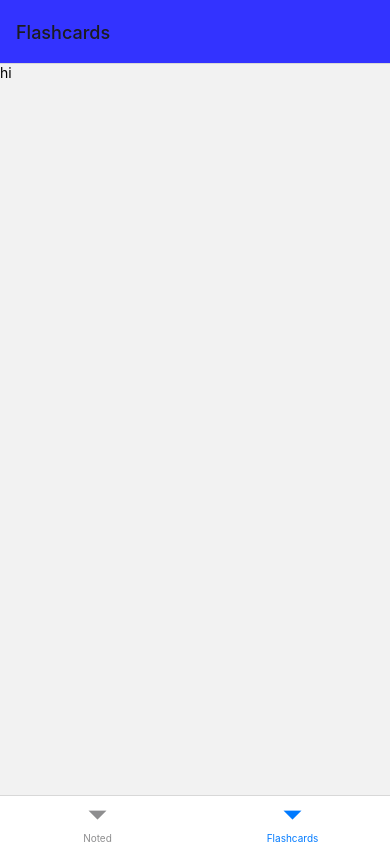
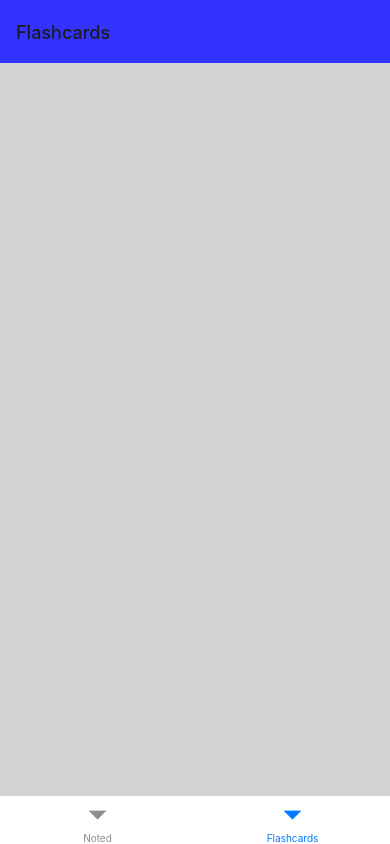
Before and after one commit to redgerxu/noted, a React Native app: screen /flashcards in a window 390 px wide. Built offline with nearby package versions, Linux system fonts and the light colour scheme.

Commit message:
basically done

```diff
--- /dev/null
+++ b/components/Flashcard.tsx
@@ -0,0 +1,36 @@
+import React, { useState } from "react";
+import { StyleSheet, Text, TouchableOpacity, View } from "react-native";
+
+export default function Flashcard({
+  front,
+  back,
+}: {
+  front: string;
+  back: string;
+}) {
+  const [flipped, setFlipped] = useState(false);
+
+  const onPress = () => {
+    setFlipped(!flipped);
+  };
+
+  return (
+    <TouchableOpacity onPress={onPress} style={styles.card}>
+      {flipped ? <Text>{back}</Text> : <Text>{front}</Text>}
+    </TouchableOpacity>
+  );
+}
+
+const styles = StyleSheet.create({
+  card: {
+    flex: 1,
+    alignItems: "center",
+    justifyContent: "center",
+    backgroundColor: "#fff",
+    borderWidth: 1,
+    borderRadius: 8,
+    width: 200,
+    height: 130,
+    marginBottom: 10,
+  },
+});
--- a/components/Flashcards.tsx
+++ b/components/Flashcards.tsx
@@ -1,27 +1,64 @@
-import { DefaultRoot } from "@/extra/globals";
-import React, { useEffect, useState } from "react";
-import { Text } from "react-native";
+import { FolderContext } from "@/App";
+import React, { useContext, useEffect, useState } from "react";
+import { ScrollView, StyleSheet, Text, View } from "react-native";
+import Flashcard from "./Flashcard";
+
+const extract = (text: string) => {
+  const regex = /^Definition:\s*(\S+)\s*-\s*(\S+)$/;
+
+  const match = text.match(regex);
+
+  return match ? [match[1], match[2]] : [];
+};
 
 export default function Flashcards() {
-  const [rootFolder] = useState(DefaultRoot);
-  const [flashcards, setFlashcards] = useState([]);
+  const rootContext = useContext(FolderContext);
+  const [flashcards, setFlashcards] = useState<string[][]>([]);
 
   useEffect(() => {
-    const str = JSON.stringify(rootFolder);
+    if (!rootContext?.rootFolder) return;
+
+    const str = JSON.stringify(rootContext.rootFolder);
 
     console.log(str);
 
-    const regex = /Definition:\s*(\S+)\s*-\s*(\S+)/g;
+    const regex = /Definition:\s*\S+\s*-\s[^\s"]+?/g;
 
-    let match;
-    while ((match = regex.exec(JSON.stringify(rootFolder))) !== null) {
-      const value1 = match[1];
-      const value2 = match[2];
+    const matches = str.match(regex) ?? [];
 
-      console.log("Value 1:", value1);
-      console.log("Value 2:", value2);
+    console.log(matches);
+
+    for (const match of matches) {
+      const temp = extract(match);
+      if (temp) setFlashcards([...flashcards, temp]);
     }
+
+    console.log(flashcards);
   }, []);
 
-  return <Text>hi</Text>;
+  return (
+    <ScrollView contentContainerStyle={styles.container}>
+      {flashcards.map(([front, back], index) => (
+        <Flashcard front={front} back={back} key={index} />
+      ))}
+      <View style={styles.cardContainer}></View>
+    </ScrollView>
+  );
 }
+
+const styles = StyleSheet.create({
+  container: {
+    flex: 1,
+    backgroundColor: "lightgray",
+    alignItems: "center",
+    justifyContent: "center",
+    padding: 8,
+  },
+  cardContainer: {
+    flex: 1,
+    flexDirection: "column",
+    alignItems: "flex-start",
+    justifyContent: "center",
+    padding: 8,
+  },
+});
--- a/components/NoteView.tsx
+++ b/components/NoteView.tsx
@@ -20,7 +20,6 @@ export default function NoteView() {
     const autoSave = setInterval(() => {
       if (root?.rootFolder && !saved) {
         save(root, note, text);
-        console.log("saved asdf");
         setSaved(true);
       }
     }, 1000);
--- a/extra/globals.ts
+++ b/extra/globals.ts
@@ -18,18 +18,6 @@ export const DefaultRoot: Pathed<Folder> = {
   path: [""],
   displayName: "Noted",
   value: {
-    children: [
-      {
-        name: "temp",
-        path: ["", "root", "temp"],
-        displayName: "Temp",
-        value: {
-          children: [
-            { ...WelcomeNote, path: ["", "root", "temp", "welcome.note"] },
-          ],
-        },
-      },
-      WelcomeNote,
-    ],
+    children: [WelcomeNote],
   },
 };
```
